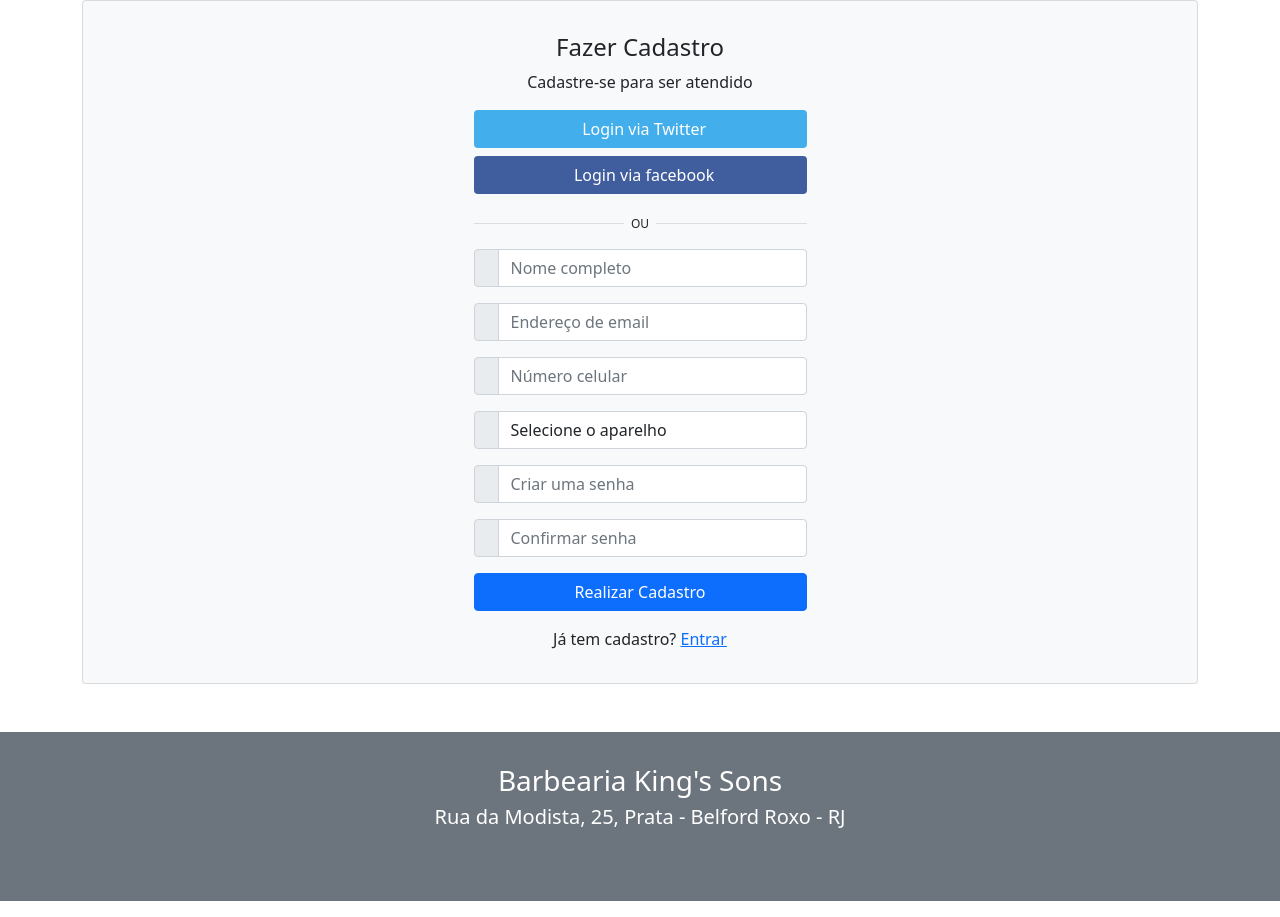
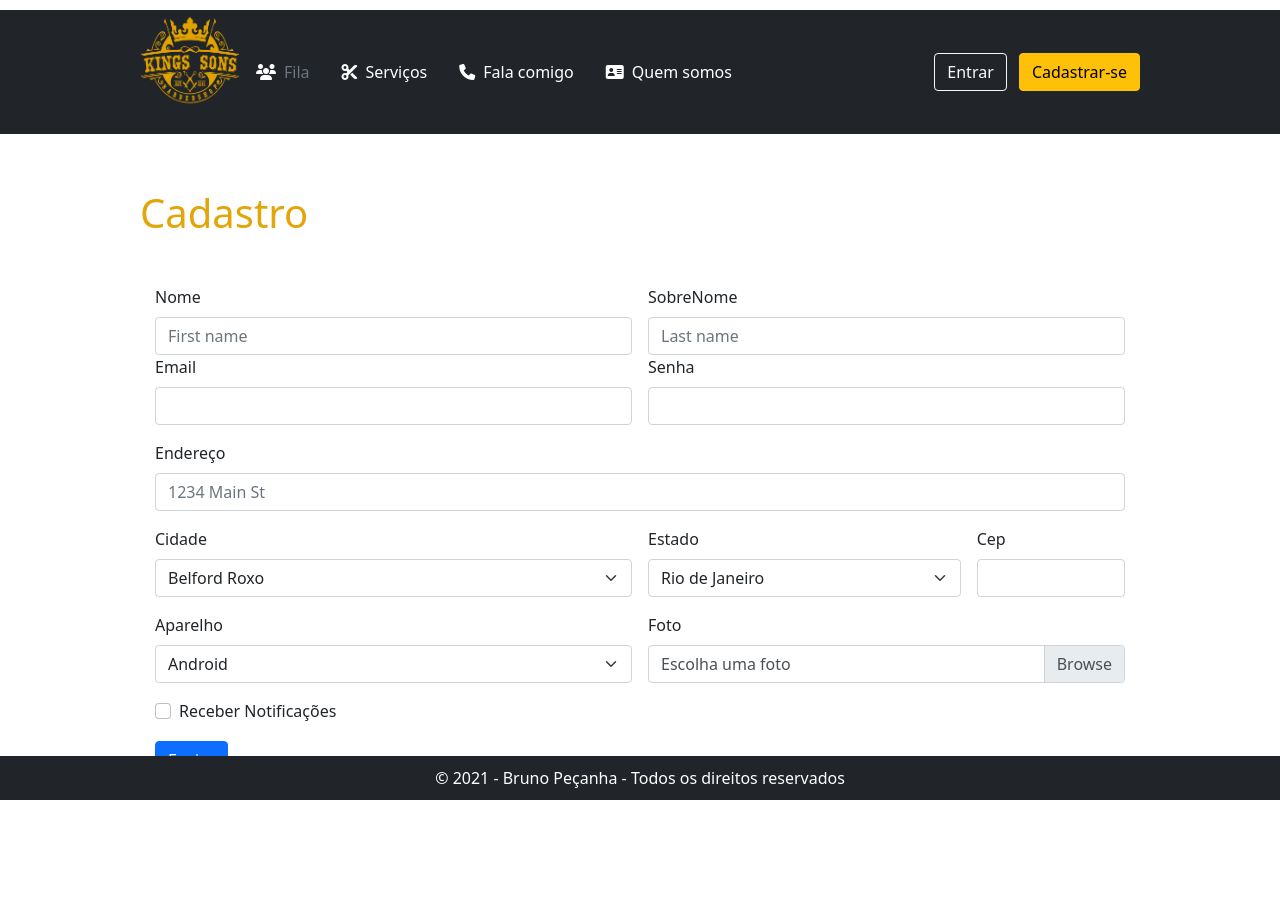
Before and after one commit to BrunoPecanha/WebBarberShop.App, an Angular app: page /register in a window 1280 px wide. After the commit the page ends 819 px from the top, so only its background shows below. Built offline with nearby package versions, Linux system fonts and the light colour scheme.

Commit message:
Redirecionamento de pagina

```diff
--- a/src/app/app.component.html
+++ b/src/app/app.component.html
@@ -1,2 +1 @@
-<app-company></app-company>
 <router-outlet></router-outlet>
--- a/src/app/components/login/login.component.css
+++ b/src/app/components/login/login.component.css
@@ -11,24 +11,12 @@
   font-weight: 400;
 }
 
-.borda {
-  border-style: groove;
-  width:  800px;
-  height: 800px;
-}
-
 #acessoFila {
-
   padding-left: 10px;
   padding-top: 5px;
   display: flex;
-
-
 }
 
-#rodape {
-  padding: 10px;
-}
 
 #rectangle{
   width:200px;
--- a/src/app/components/login/login.component.html
+++ b/src/app/components/login/login.component.html
@@ -1,14 +1,10 @@
-<div class="container col-5 mt-5">
-  <div class="borda">
+<div class="container col-5">
     <div class="form-signin">
-      <form>
+
         <div style="padding-left: 111px;">
-          <img class="mb-4" src="../assets/logo.png" alt="King's Sons" width="100" height="100">
+          <i class="fas fa-users fa-5x" style="color: #E2A60A"></i>
         </div>
-
-        <span style="display: flex; padding-left: 30px;">
-          <h1>Login</h1><h3 id="acessoFila">Acesso à fila</h3>
-        </span>
+        <h3 style="text-align: center;">ACESSO À FILA</h3>
 
         <div class="form-floating">
           <input type="email" class="form-control" id="floatingInput" placeholder="king@example.com">
@@ -26,22 +22,13 @@
         </span>
 
         <div id="rodape">
-          <span style="padding-right: 40px;">
+          <span style="padding-right: 50px;">
             <button class="w-50 btn  btn-primary" type="submit">Entrar</button>
           </span>
-          <span>
+          <span class="pr-0">
             <a href="#" >Esqueci a senha</a>
           </span>
         </div>
-      </form>
-
-      <div style="text-align: center;">
-        <a href="#">Cadastrar-se</a>
-      </div>
 
     </div>
-  </div>
 </div>
-<span style="text-align: center;">
-  <h6 class="mt-3 text-muted">&copy; 2021 - Bruno Peçanha<br>Todos os direitos reservados</h6>
-</span>
--- a/src/app/components/register/register.component.css
+++ b/src/app/components/register/register.component.css
@@ -1,30 +1,3 @@
-.divider-text {
-    position: relative;
-    text-align: center;
-    margin-top: 15px;
-    margin-bottom: 15px;
+h1 {
+    color: #e2a60a;
 }
-.divider-text span {
-    padding: 7px;
-    font-size: 12px;
-    position: relative;
-    z-index: 2;
-}
-.divider-text:after {
-    content: "";
-    position: absolute;
-    width: 100%;
-    border-bottom: 1px solid #ddd;
-    top: 55%;
-    left: 0;
-    z-index: 1;
-}
-
-.btn-facebook {
-    background-color: #405D9D;
-    color: #fff;
-}
-.btn-twitter {
-    background-color: #42AEEC;
-    color: #fff;
-}
--- a/src/app/components/register/register.component.html
+++ b/src/app/components/register/register.component.html
@@ -1,76 +1,76 @@
-<div class="container">
-  <div class="card bg-light">
-    <article class="card-body mx-auto" style="max-width: 400px;">
-      <h4 class="card-title mt-3 text-center">Fazer Cadastro</h4>
-      <p class="text-center">Cadastre-se para ser atendido</p>
-      <p>
-        <a href="" class="btn btn-block btn-twitter"> <i class="fab fa-twitter"></i>   Login via Twitter</a>
-        <a href="" class="btn btn-block btn-facebook"> <i class="fab fa-facebook-f"></i>   Login via facebook</a>
-      </p>
-      <p class="divider-text">
-            <span class="bg-light">OU</span>
-        </p>
-      <form>
-      <div class="form-group input-group">
-        <div class="input-group-prepend">
-            <span class="input-group-text"> <i class="fa fa-user"></i> </span>
+  <div class="container col-12" style="margin-top: 105px;">
+    <h1>Cadastro</h1>
+    <div class="borda col-12">
+      <form style="padding-top: 40px;">
+      <div class="row g-3">
+        <div class="col">
+          <label for="inputName" class="form-label">Nome</label>
+          <input type="text" class="form-control" placeholder="First name" aria-label="Primeiro nome">
         </div>
-            <input name="" class="form-control" placeholder="Nome completo" type="text">
-        </div> <!-- form-group// -->
-        <div class="form-group input-group">
-          <div class="input-group-prepend">
-            <span class="input-group-text"> <i class="fa fa-envelope"></i> </span>
+        <div class="col">
+          <label for="inputLastName" class="form-label">SobreNome</label>
+          <input type="text" class="form-control" placeholder="Last name" aria-label="Sobrenome">
         </div>
-            <input name="" class="form-control" placeholder="Endereço de email" type="email">
-        </div> <!-- form-group// -->
-        <div class="form-group input-group">
-          <div class="input-group-prepend">
-            <span class="input-group-text"> <i class="fa fa-phone"></i> </span>
+      </div>
+      <form class="row g-3">
+        <div class="col-md-6">
+          <label for="inputEmail" class="form-label">Email</label>
+          <input type="email" class="form-control" id="inputEmail4">
+        </div>
+        <div class="col-md-6">
+          <label for="inputPassword4" class="form-label">Senha</label>
+          <input type="password" class="form-control" id="inputPassword4">
+        </div>
+        <div class="col-12">
+          <label for="inputAddress" class="form-label">Endereço</label>
+          <input type="text" class="form-control" id="inputAddress" placeholder="1234 Main St">
+        </div>
+        <div class="col-md-6">
+          <label for="inputCity" class="form-label">Cidade</label>
+          <select id="inputCity" class="form-select">
+            <option selected>Belford Roxo</option>
+            <option>Outro</option>
+          </select>
+        </div>
+        <div class="col-md-4">
+          <label for="inputState" class="form-label">Estado</label>
+          <select id="inputState" class="form-select">
+            <option selected>Rio de Janeiro</option>
+            <option>Outro</option>
+          </select>
+        </div>
+        <div class="col-md-2">
+          <label for="inputZip" class="form-label">Cep</label>
+          <input type="text" class="form-control" id="inputZip">
+        </div>
+
+        <div class="col-md-6">
+          <label for="inputDevice" class="form-label">Aparelho</label>
+          <select id="inputDevice" class="form-select">
+            <option selected>Android</option>
+            <option>iPhone</option>
+            <option>Outro</option>
+          </select>
+        </div>
+        <div class="col-md-6">
+          <label for="inputState" class="form-label">Foto</label>
+          <div class="custom-file">
+            <input type="file" class="custom-file-input" id="customFile">
+            <label class="custom-file-label" for="customFile">Escolha uma foto</label>
           </div>
-          <input name="" class="form-control" placeholder="Número celular" type="text">
         </div>
-        <div class="form-group input-group">
-          <div class="input-group-prepend">
-            <span class="input-group-text"> <i class="fa fa-building"></i> </span>
+        <div class="col-12">
+          <div class="form-check">
+            <input class="form-check-input" type="checkbox" id="gridCheck">
+            <label class="form-check-label" for="gridCheck">
+              Receber Notificações
+            </label>
+          </div>
         </div>
-        <select class="form-control">
-          <option selected="" disabled selected hidd>Selecione o aparelho</option>
-          <option>Apple</option>
-          <option>Black Berry</option>
-          <option>Motorola</option>
-          <option>Nokia</option>
-          <option>Samsung</option>
-          <option>Xiomi</option>
-        </select>
-      </div> <!-- form-group end.// -->
-        <div class="form-group input-group">
-          <div class="input-group-prepend">
-            <span class="input-group-text"> <i class="fa fa-lock"></i> </span>
+        <div class="col-12">
+          <button type="submit" class="btn btn-primary">Enviar</button>
         </div>
-            <input class="form-control" placeholder="Criar uma senha" type="password">
-        </div> <!-- form-group// -->
-        <div class="form-group input-group">
-          <div class="input-group-prepend">
-            <span class="input-group-text"> <i class="fa fa-lock"></i> </span>
-        </div>
-            <input class="form-control" placeholder="Confirmar senha" type="password">
-        </div> <!-- form-group// -->
-        <div class="form-group">
-            <button type="submit" class="btn btn-primary btn-block"> Realizar Cadastro</button>
-        </div> <!-- form-group// -->
-        <p class="text-center">Já tem cadastro? <a href="">Entrar</a> </p>
+      </form>
     </form>
-    </article>
-    </div> <!-- card.// -->
+    </div>
   </div>
-  <!--container end.//-->
-<br>
-<br>
-<article class="bg-secondary mb-3">
-  <div class="card-body text-center">
-      <h3 class="text-white mt-3">Barbearia King's Sons</h3>
-      <p class="h5 text-white">Rua da Modista, 25, Prata - Belford Roxo - RJ</p>
-  </div>
-  <br>
-  <br>
-</article>
--- a/src/index.html
+++ b/src/index.html
@@ -13,25 +13,85 @@
   <link rel="stylesheet" href="https://maxcdn.bootstrapcdn.com/bootstrap/4.0.0/css/bootstrap.min.css" integrity="sha384-Gn5384xqQ1aoWXA+058RXPxPg6fy4IWvTNh0E263XmFcJlSAwiGgFAW/dAiS6JXm" crossorigin="anonymous">
   <link href="https://cdn.jsdelivr.net/npm/bootstrap@5.0.0-beta1/dist/css/bootstrap.min.css" rel="stylesheet" integrity="sha384-giJF6kkoqNQ00vy+HMDP7azOuL0xtbfIcaT9wjKHr8RbDVddVHyTfAAsrekwKmP1" crossorigin="anonymous">
 
+  <script src="https://kit.fontawesome.com/6a74aafbb0.js" crossorigin="anonymous"></script>
+
   <script src="https://cdn.jsdelivr.net/npm/bootstrap@5.0.0-beta1/dist/js/bootstrap.bundle.min.js" integrity="sha384-ygbV9kiqUc6oa4msXn9868pTtWMgiQaeYH7/t7LECLbyPA2x65Kgf80OJFdroafW" crossorigin="anonymous"></script>
   <title>Web BarberShop v 1.0</title>
 </head>
+
 <body>
+  <div>TESTE</div>
+  <div class="d-none d-md-block">
   <style>
-    .bd-placeholder-img {
-      font-size: 1.125rem;
-      text-anchor: middle;
-      -webkit-user-select: none;
-      -moz-user-select: none;
-      user-select: none;
+
+     body{
+        padding-top: 60px;
+        padding-bottom: 40px;
+    }
+    .container{
+        width: 80%;
+        margin: 0 auto; /* Center the DIV horizontally */
+    }
+    .fixed-footer{
+        width: 100%;
+        position: fixed;
+        background:  #212529;
+        padding: 10px 0;
+        color: #fff;
     }
 
-    @media (min-width: 768px) {
-      .bd-placeholder-img-lg {
-        font-size: 3.5rem;
-      }
+    .fixed-header{
+        width: 100%;
+        position: fixed;
+        background:  white;
+        padding: 10px 0;
+        color: #fff;
+    }
+    .fixed-header{
+        top: 0;
+
+    }
+    .fixed-footer{
+        bottom: 0;
+    }
+    /* Some more styles to beutify this example */
+    nav a{
+        color: #fff;
+        text-decoration: none;
+        padding: 7px 25px;
+        display: inline-block;
+    }
+    .container p{
+        line-height: 200px; /* Create scrollbar to test positioning */
     }
   </style>
+   <div class="fixed-header pb-2">
+    <header class="p-0 bg-dark text-white">
+      <div class="container">
+        <div class="d-flex flex-wrap align-items-center justify-content-lg-start">
+          <span>
+            <img class="mb-4" src="../assets/logo.png" alt="King's Sons" width="100" height="100px">
+          </span>
+          <ul class="nav col-12 col-lg-auto me-lg-auto mb-10  mb-md-0">
+            <li><a href="#" class="nav-link px-3 text-secondary"><i class="fas fa-users pr-2" style="color: #fff;"></i>Fila</a></li>
+            <li><a href="#" class="nav-link px-3 text-white"><i class="fas fa-cut pr-2" style="color: #fff;" ></i>Serviços</a></li>
+            <li><a href="#" class="nav-link px-3 text-white"><i class="fas fa-phone pr-2" style="color: #fff;" ></i>Fala comigo</a></li>
+            <li><a href="#" class="nav-link px-3 text-white"><i class="fas fa-address-card pr-2" style="color: #fff;" ></i>Quem somos</a></li>
+          </ul>
+          <div class="text-end">
+            <a href="/login" type="button" class="btn btn-outline-light me-2">Entrar</a>
+            <a href="/register" type="button" class="btn btn-warning">Cadastrar-se</a>
+          </div>
+        </div>
+      </div>
+    </header>
+  </div>
   <app-root></app-root>
+  <div class="fixed-footer">
+    <div class="container" style="text-align: center;">&copy; 2021 - Bruno Peçanha - Todos os direitos reservados</div>
+  </div>
+
+</div>
 </body>
+
 </html>
```
Also changed, not shown: src/test.ts (deleted, +0 -25 lines).
